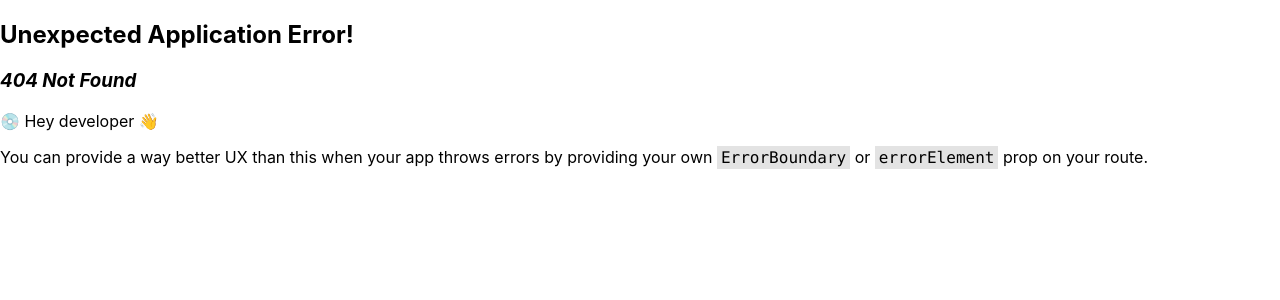
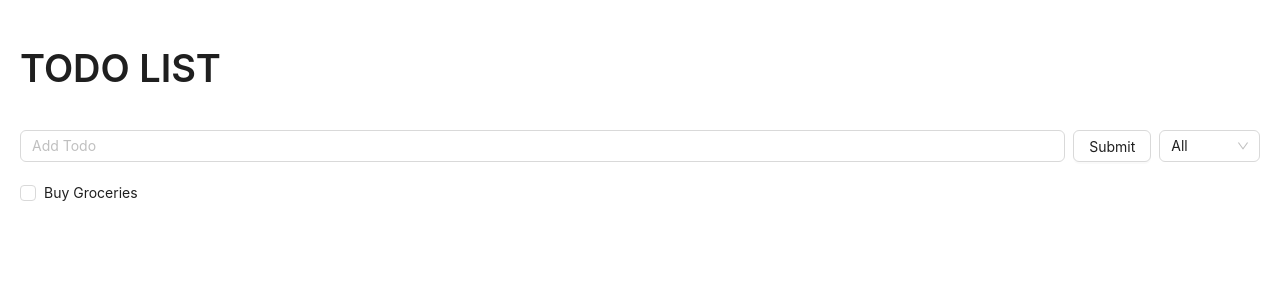
Before and after one commit to gavilan-salcedo/zustand-ddt, a React (Create React App) app: page /example-2 in a window 1280 px wide. Before the commit this address had no page. Shown: the top 300 px of the page. Built offline with nearby package versions, Linux system fonts and the light colour scheme.

Commit message:
add example 2

```diff
--- a/src/index.js
+++ b/src/index.js
@@ -8,6 +8,7 @@ import {
   RouterProvider,
 } from "react-router-dom";
 import Example1 from './pages/Example1';
+import Example2 from './pages/Example2';
 
 
 const router = createBrowserRouter([
@@ -19,6 +20,10 @@ const router = createBrowserRouter([
     path: "/example-1",
     element: <Example1/>,
   },
+  {
+    path: "/example-2",
+    element: <Example2/>
+  }
 ]);
 
 
--- /dev/null
+++ b/src/pages/Example2.js
@@ -0,0 +1,40 @@
+
+import { useState } from 'react'
+import { Typography, Input, Select, Flex, Checkbox, Button } from 'antd';
+import { useStore, addTodo } from '../store/example2Store';
+
+function Example2() {
+
+    const { Title } = Typography;
+    const [inputValue, setInputValue] = useState();
+    const todoList = useStore((state) => state.todoList);
+
+    function handleSubmit(event){
+        event.preventDefault();
+        addTodo(inputValue); // add the todo to the array
+        setInputValue(''); // clears the input field
+    }
+
+  return (
+    <div className="App" style={{padding: '20px', display: 'flex',flexDirection: 'column', gap: '20px'}}>
+        <Title>TODO LIST</Title>
+        <Flex gap={8}>
+            <Input placeholder="Add Todo" onChange={(e) => setInputValue(e.target.value)} value={inputValue}/>
+            <Button onClick={handleSubmit}>Submit</Button>
+            <Select
+                defaultValue="All"
+                style={{ width: 120 }}
+                options={[
+                { value: 'completed', label: 'Completed' },
+                { value: 'todo', label: 'To Do' },
+                ]}
+            />
+        </Flex>
+        <Flex vertical>
+            {todoList.map((todo) =>  <Checkbox>{todo.description}</Checkbox>)}
+        </Flex>
+  </div>
+  )
+}
+
+export default Example2
--- /dev/null
+++ b/src/store/example2Store.js
@@ -0,0 +1,27 @@
+import { create } from 'zustand'
+
+
+const INITIAL_TODO_LIST = [
+  {
+    id: 0,
+    description: "Buy Groceries",
+    status: "COMPLETED"
+  }
+]
+
+export const useStore = create((set) => ({
+  todoList: INITIAL_TODO_LIST,
+  secondState: null, // just add states here and functions should be defined the main store
+}));
+
+export const addTodo = (description, status = 'PENDING') => useStore.setState((state) => {
+    const maxId = state.todoList.reduce((max, item) => Math.max(max, item.id), -1);
+    const newTodo = {
+      id: maxId + 1,
+      description,
+      status,
+    };
+    return {
+      todoList: [...state.todoList, newTodo]
+    };
+  })
```
